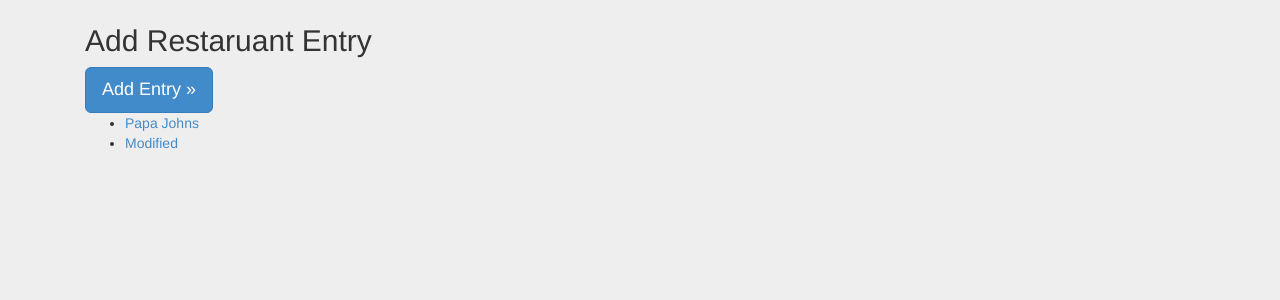
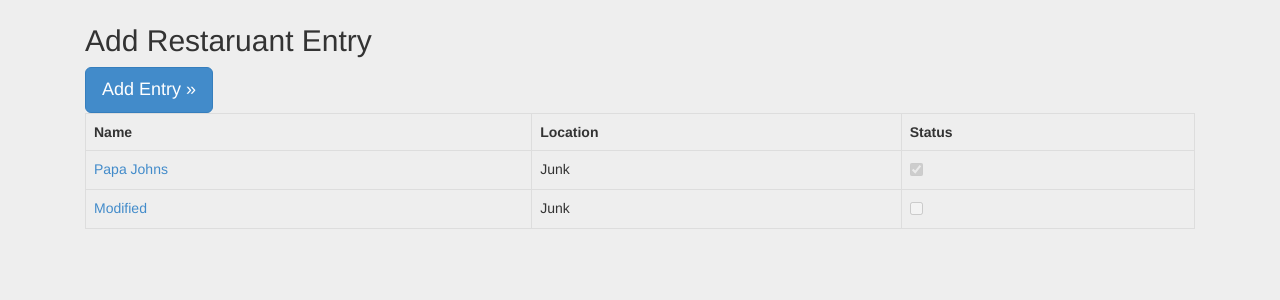
Before and after one commit to CooperativeOrganizationOfPeople/Brunch, a Django app: page /brunch_app/ in a window 1280 px wide. Shown: the part 51-351 px from the top of the page. Run offline with Django 3.2, Linux system fonts and the light colour scheme; data comes from the database, SQL or seed files in the repository; parts of the project's set-up code (start-up, migrations or seed data) failed here and were passed over; some libraries are stand-ins or nearby versions.

Commit message:
index.html was modified to display table

```diff
--- a/brunch_buddy/brunch_app/templates/brunch_app/index.html
+++ b/brunch_buddy/brunch_app/templates/brunch_app/index.html
@@ -58,11 +58,29 @@
  -->
 
                 {% if bucket_list %}
-                    <ul>
-                    {% for restaurant in bucket_list %}
-                        <li><a href="{% url 'detail' restaurant.id %}">{{ restaurant.name }}</a></li>
-                    {% endfor %}
-                    </ul>
+                    <table class="table table-bordered" class="form-control" id="Restaruant table">
+                        <tr>
+                            <th>Name</th>
+                            <th>Location</th>
+                            <th>Status</th>
+                        </tr>
+                        {% for restaurant in bucket_list %}
+                            <tr>
+                                <td><a href="{% url 'detail' restaurant.id %}">{{ restaurant.name }}</a></td>
+                                <td>{{ restaurant.location }}</td>
+                                <td>
+                                    {% if restaurant.status %}
+
+                                        <input type="checkbox" name="Restaurant Status" class="form-inline" value="True" checked disabled>
+
+                                    {% else %}
+
+                                        <input type="checkbox" name="Restaurant Status" class="form-inline" value="True" disabled>
+
+                                    {% endif %}
+                                </td>
+                            </tr>
+                        {% endfor %}
                 {% else %}
                     <p>No restaurants have been added.</p>
                 {% endif %}
```
